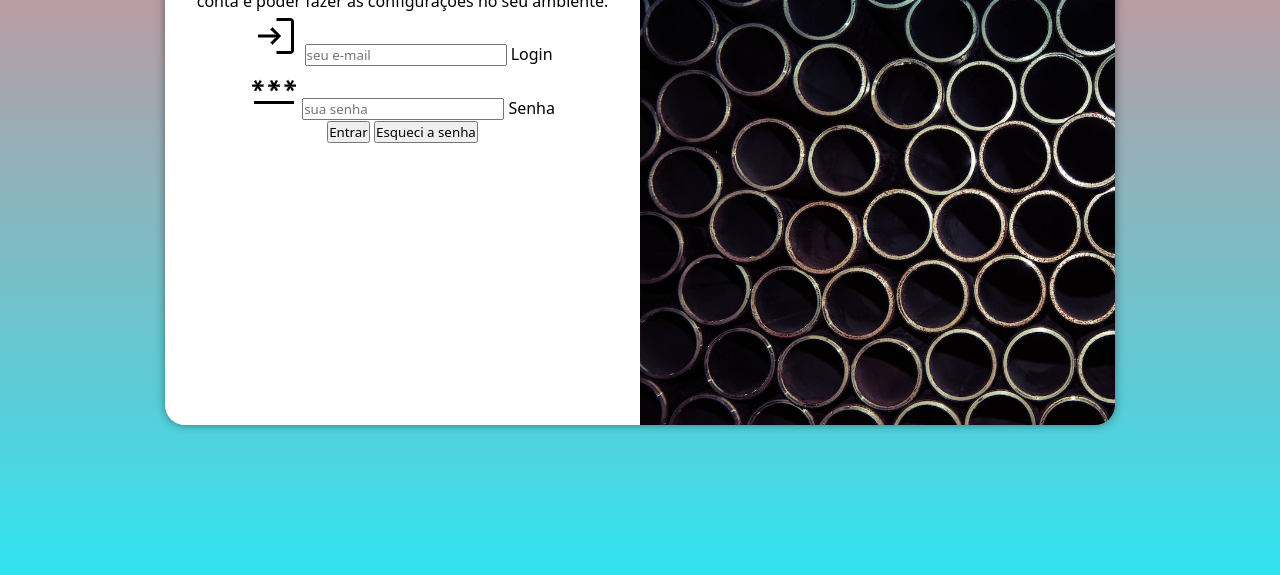
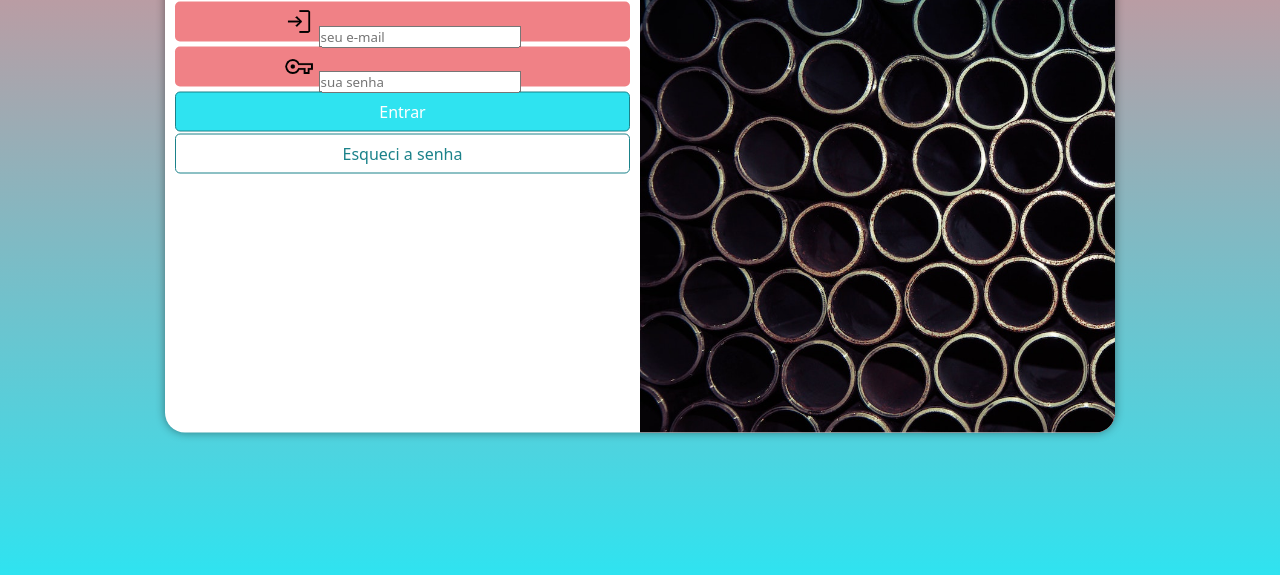
Before and after one commit to LeonardoIvodeAraujo/login, a plain HTML site: page index.html in a window 1280 px wide. Shown: the part 225-800 px from the top of the page. Drawn offline with Linux system fonts and the light colour scheme.

Commit message:
atualizacao

```diff
--- a/estilos/style.css
+++ b/estilos/style.css
@@ -33,7 +33,7 @@ section#login{
     transform: translate(-50%, -50%);
     background-color: white;
     width: 250px;
-    height: 500px;
+    height: 515px;
     border-radius: 20px;
     overflow: hidden;
     box-shadow: 0px 0px 10px rgba(0, 0, 0, 0.425);
@@ -54,3 +54,54 @@ div#formulario{
     text-align: center;
     margin-bottom: 10px;
 }
+form > input[type=submit]{
+    display: block;
+    font-size: 1em;
+    width: 100%;
+    height: 40px;
+    background-color:#2FE3F0;
+    color: white;
+    border: none;
+    border-radius: 5px;
+    margin-bottom: 2px;
+    border: 1px  solid #1b828a;
+}
+div#formulario > p{
+    font-size: 0.8em;
+}
+
+form > div.campo{
+    background-color: #F08186;
+    border-radius: 5px;
+    margin: 5px 0px;
+    height:40px ;
+}
+
+div.campo > label{
+    display: none;
+}
+form > input[type=submit]:hover{
+    background-color: #24b6c0;
+}
+form > input[type=button]{
+    display: block;
+    font-size: 1em;
+    width: 100%;
+    height: 40px;
+    background-color:white;
+    color: #1b828a;
+    border: none;
+    border-radius: 5px;
+    border: 1px  solid #1b828a;
+}
+form > input[type=button]:hover{
+    background-color: #24b6c0;
+}
+img{
+
+    height: 30px;
+    margin: 5px 0px ;
+}
+div#ilogin{
+    margin-bottom: -10px;
+}
--- a/index.html
+++ b/index.html
@@ -16,13 +16,13 @@
                 <h1>Login</h1>
                 <p>Seja bom-vindo(a) novamente. Faça login para acessar sua conta e poder fazer as configurações no seu ambiente.</p>
                 <form action="login.php" method="post" autocomplete="on">
-                    <div>
-                        <img src="imagens/login_FILL0_wght400_GRAD0_opsz48.png" alt="">
+                    <div class="campo">
+                        <img src="imagens/login_FILL0_wght400_GRAD0_opsz48.png" alt="" >
                         <input type="email" name="login" id="ilogin" placeholder="seu e-mail" autocomplete="email" required>
                         <label for="ilogin">Login</label>
                     </div>
-                    <div>
-                        <img src="imagens/password_FILL0_wght400_GRAD0_opsz48.png" alt="">
+                    <div class="campo">
+                        <img src="imagens/vpn_key_FILL0_wght400_GRAD0_opsz48.png"" >
                         <input type="password" name="senha" id="isenha" placeholder="sua senha" autocomplete="current-password" required minlength="8">
                         <label for="isenha">Senha</label>
                     </div>
```
Also changed, not shown: imagens/vpn_key_FILL0_wght400_GRAD0_opsz48.png (added).
